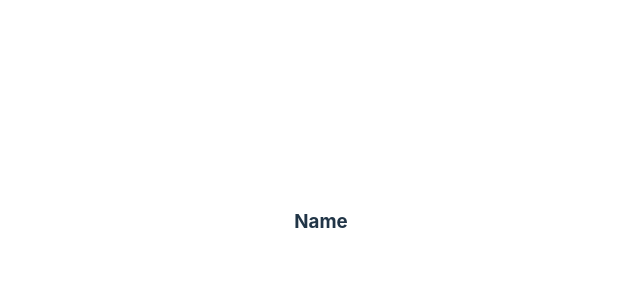
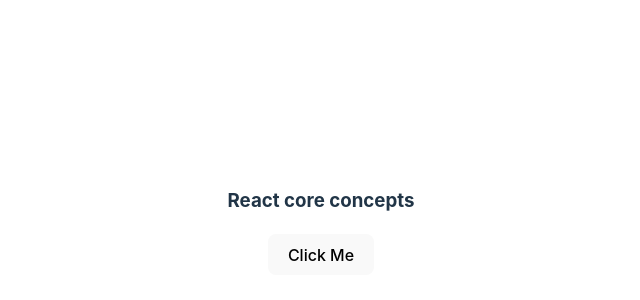
Before and after one commit to ArifJawad18/React, a React (Vite) app: page / in a window 1280 px wide. Shown: the part 178-478 px from the top of the page, without its empty margins (319-959 px from the left). Built offline with nearby package versions, Linux system fonts and the light colour scheme.

Commit message:
ract state change

```diff
--- a/src/App.jsx
+++ b/src/App.jsx
@@ -1,14 +1,15 @@
 import "./App.css";
 
 function App() {
+  function handleClick() {
+    alert("button clicked");
+  }
   return (
     <>
-    <h3>Name</h3>
-
-
+      <h3>React core concepts</h3>
+      <button onClick={handleClick}>Click Me</button>
     </>
   );
 }
 
-
 export default App;
```
